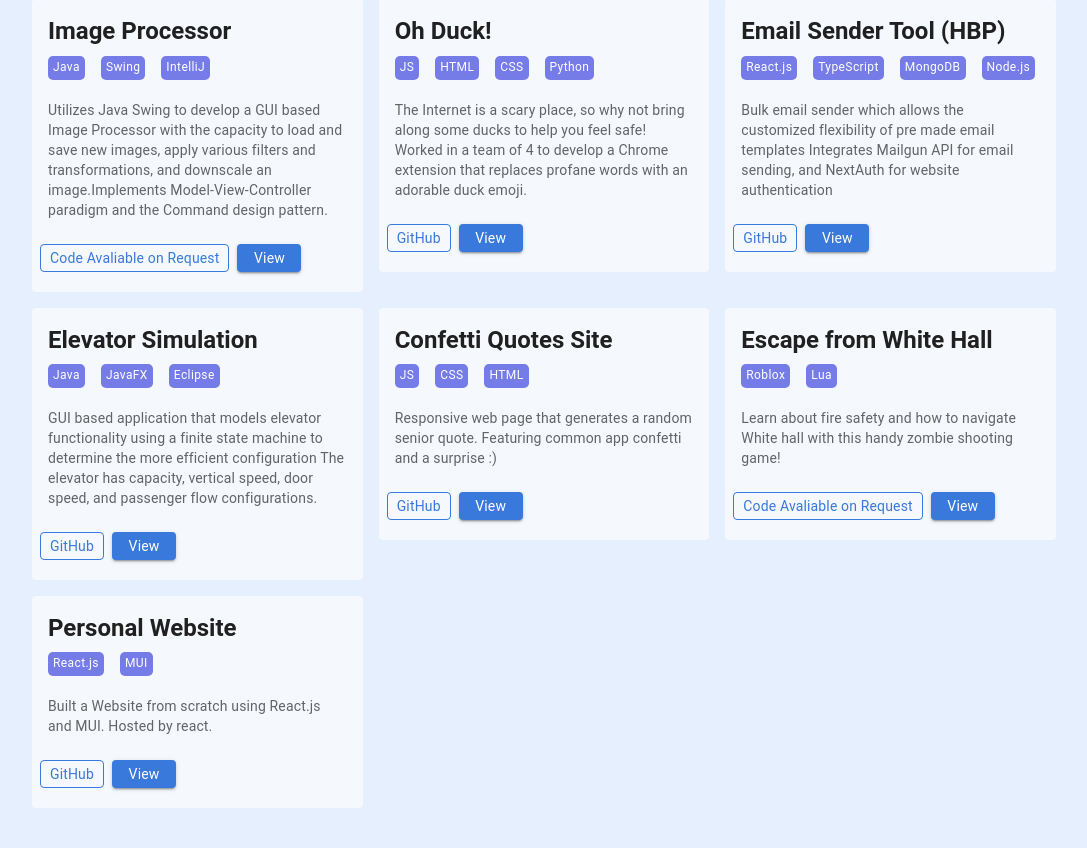
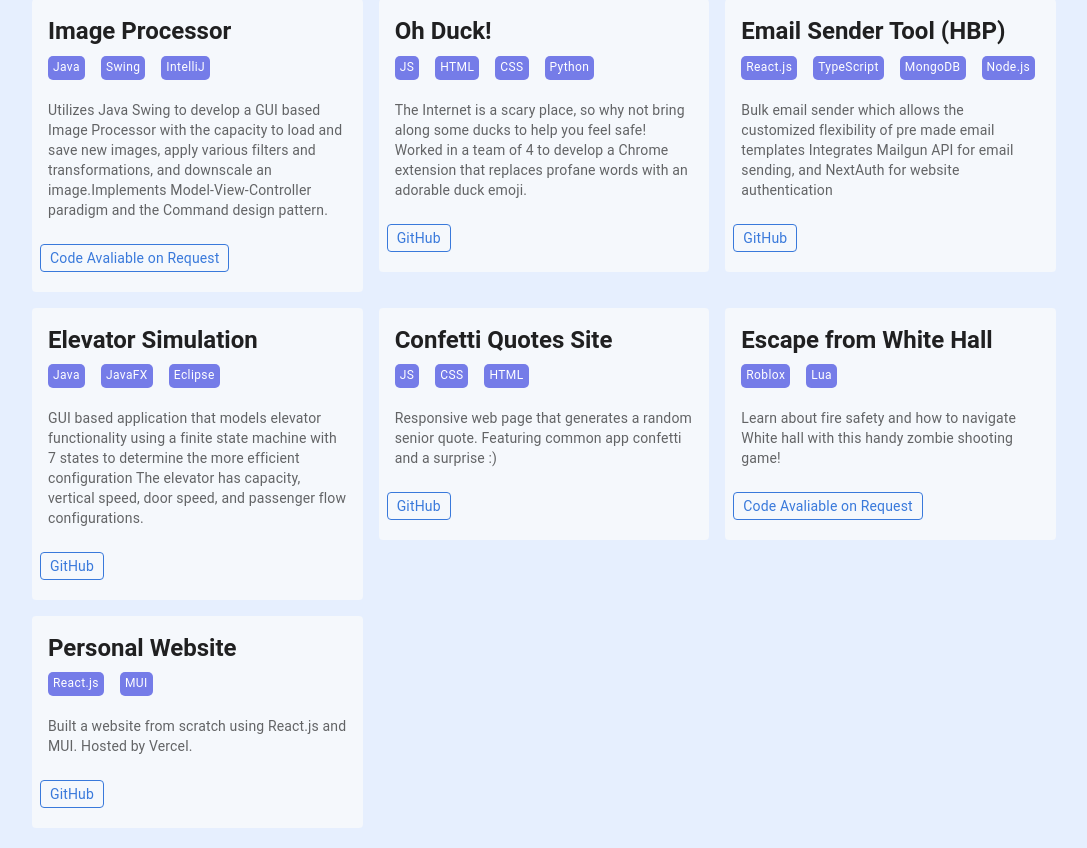
Before and after one commit to karynayen/KarynaPortfolio2, a React (Create React App) app: page / in a window 1280 px wide. Shown: the part 906-1754 px from the top of the page, without its empty margins (96-1183 px from the left). Built offline with nearby package versions, Linux system fonts and the light colour scheme.

Commit message:
update project button

```diff
--- a/src/components/projects/projects.js
+++ b/src/components/projects/projects.js
@@ -1,4 +1,4 @@
-import { Card, Stack } from '@mui/material';
+import { Stack } from '@mui/material';
 import CardActions from '@mui/material/CardActions';
 import CardContent from '@mui/material/CardContent';
 import Button from '@mui/material/Button';
@@ -59,8 +59,8 @@ function Projects() {
             image: '',
             github: 'https://github.com/karynayen/ElevatorSimulation',
             description:
-                'GUI based application that models elevator functionality using a finite state machine to ' +
-                'determine the more efficient configuration ' +
+                'GUI based application that models elevator functionality using a finite state machine ' +
+                'with 7 states to determine the more efficient configuration ' +
                 'The elevator has capacity, vertical speed, door speed, and passenger flow configurations.',
             technologies: ['Java', 'JavaFX', 'Eclipse',],
             buttonLink: '', // REDIRECT TO A CONTACT ME PAGE,
@@ -94,7 +94,7 @@ function Projects() {
             image: '',
             github: '',
             description:
-                'Built a Website from scratch using React.js and MUI. Hosted by react.',
+                'Built a website from scratch using React.js and MUI. Hosted by Vercel.',
             technologies: ['React.js', 'MUI'],
             buttonLink: '',
             viewLink: '' // OPEN PROJECT DETAIL PAGE
@@ -132,11 +132,11 @@ function Projects() {
                                     <CardActions sx={{paddingBottom:"20px"}}>
                                         <GitHubButton project={project}>{project.buttonMessage}</GitHubButton>
                                         {/* TODO: ABSTRACT COLORS */}
-                                        <Button variant="contained" size="small" sx={{ textTransform: 'none', backgroundColor: '#3979DB' }}>
+                                        {/* <Button variant="contained" size="small" sx={{ textTransform: 'none', backgroundColor: '#3979DB' }}>
                                             <Typography variant="body2">
                                                 View
                                             </Typography>
-                                        </Button>
+                                        </Button> */}
                                     </CardActions>
                                 </ProjectCard >
                             </Grid>
--- a/src/components/toolbar/toolbar.js
+++ b/src/components/toolbar/toolbar.js
@@ -18,8 +18,6 @@ export default function MyToolbar({ backgroundColor, buttonColor }) {
             }
             return current;
         });
-
-
     };
     return (
         <>
```
